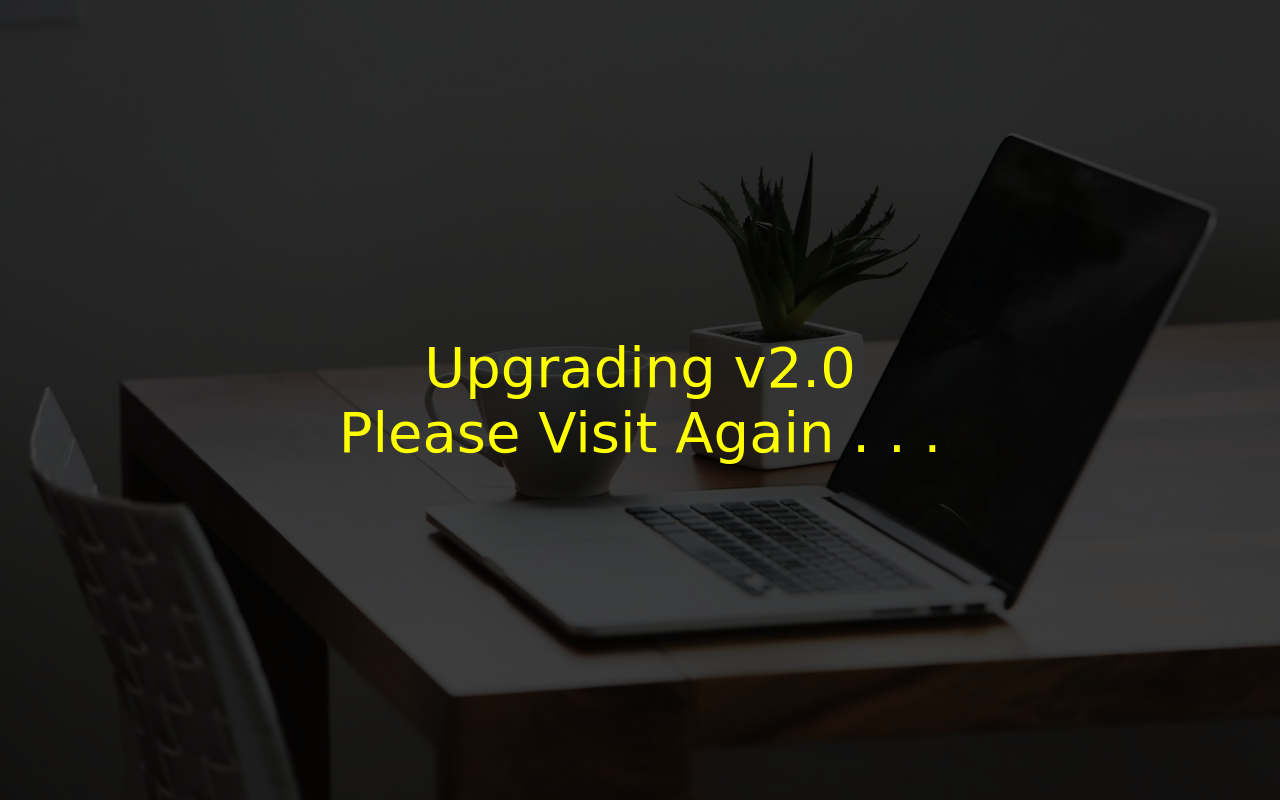
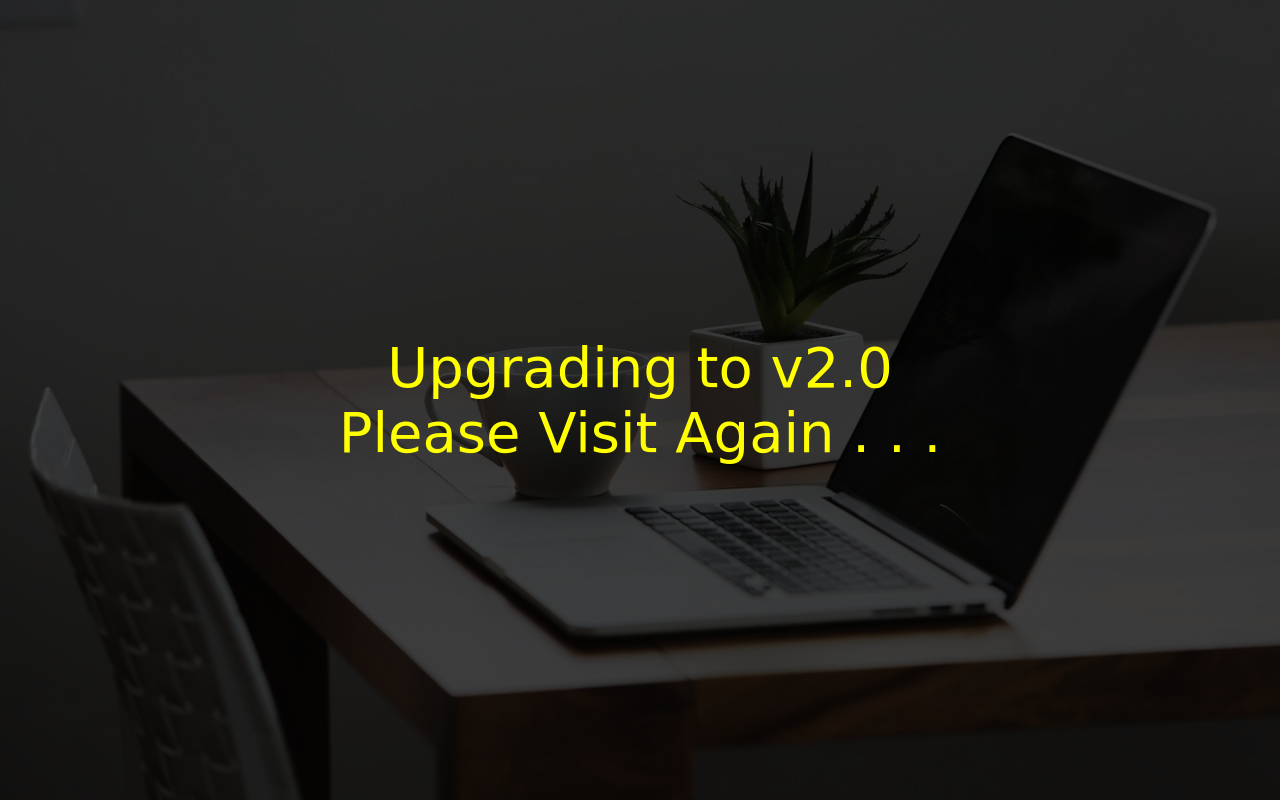
Before and after one commit to balasasidhar/sasidhar678.github.io, a plain HTML site: page index.html in a window 1280 px wide. Drawn offline with Linux system fonts and the light colour scheme; files whose address does not match are found by name; a web font is replaced by a local one.

Commit message:
text fix

```diff
--- a/index.html
+++ b/index.html
@@ -9,7 +9,7 @@
 </head>
 <body>
     <div class="overlay">
-        <div class="text">Upgrading v2.0 <br> Please Visit Again . . .</div>
+        <div class="text">Upgrading to v2.0 <br> Please Visit Again . . .</div>
     </div>
 </body>
 </html>
```
